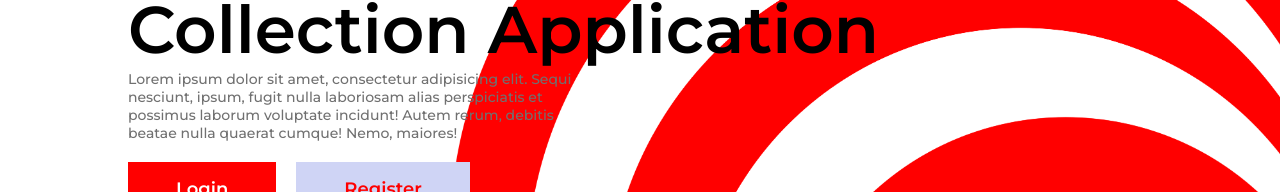
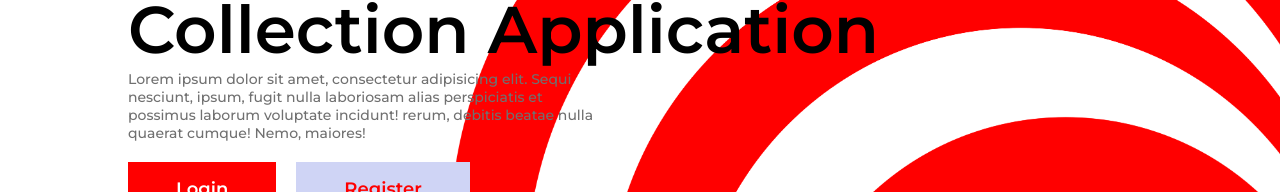
Before and after one commit to MuizAyomide/Feedback-collection-app, a React (Vite) app in the folder Feedback-System/: page / in a window 1280 px wide. Shown: the part 274-466 px from the top of the page. Built offline with nearby package versions, Linux system fonts and the light colour scheme.

Commit message:
home update

```diff
--- a/Feedback-System/src/Components/Home/Home.jsx
+++ b/Feedback-System/src/Components/Home/Home.jsx
@@ -10,7 +10,7 @@ const Home = () => {
       <p>
         Lorem ipsum dolor sit amet, consectetur adipisicing elit. Sequi
         nesciunt, ipsum, fugit nulla laboriosam alias perspiciatis et possimus
-        laborum voluptate incidunt! Autem rerum, debitis beatae nulla quaerat
+        laborum voluptate incidunt! rerum, debitis beatae nulla quaerat
         cumque! Nemo, maiores!
       </p>
 <div className="btn">
```
